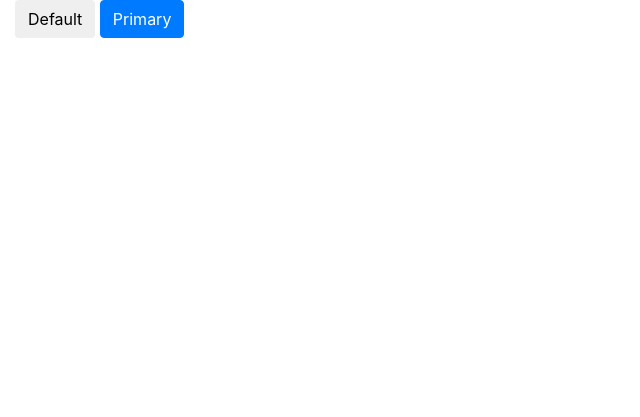
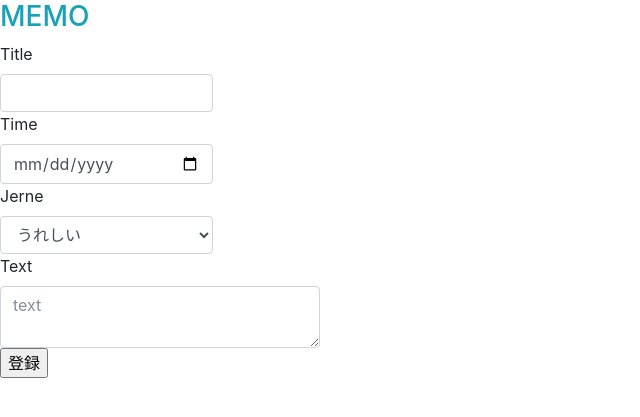
Before and after one commit to momoroso2013/php-practice, a PHP site: page /practice-1/input.php in a window 1280 px wide. Shown: the top 417 px of the page, without its empty margins (0-640 px from the left). Run offline with PHP 8.4, Linux system fonts and the light colour scheme; some libraries are stand-ins or nearby versions.

Commit message:
index作成

```diff
--- a/practice-1/input.php
+++ b/practice-1/input.php
@@ -12,8 +12,21 @@
     <script src="/bootstrap/js/bootstrap.min.js"></script>
 </head>
 <body>
-<div class="container-fluid">
-<button type="button" class="btn btn-default">Default</button>
-<button type="button" class="btn btn-primary">Primary</button>
-</div>
+    <h3 class="text-info">MEMO</h1>
+    <form action="confirm.php" method="POST" class="form-group">
+        <label>Title</label>
+        <input type="text" name="title" class="form-control col-2">
+        <label>Time</label>
+        <input type="date" name="date" class="form-control col-2">
+        <label>Jerne</label>
+        <select name="jerne" class="form-control col-2">
+            <option value="1">うれしい</option>
+            <option value="2">かなしい</option>
+            <option value="3">たのしい</option>
+            <option value="4">はらだたしい</option>
+        </select>
+        <label>Text</label>
+        <textarea name="text" class="form-control col-3" placeholder="text"></textarea>
+        <input type="submit" value="登録" class="btnbtn-default">
+    </form>
 </body>
```
